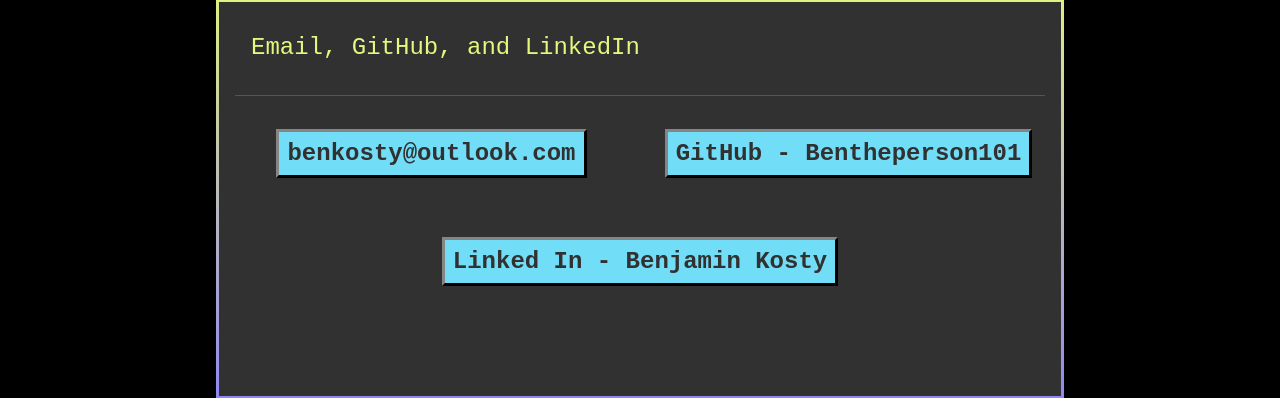
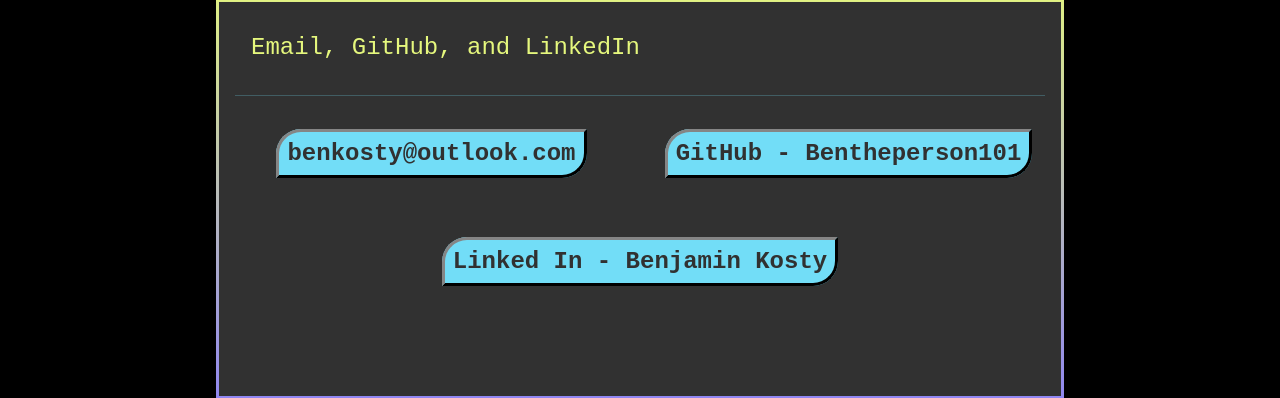
Before and after one commit to Bentheperson101/bentheperson101.github.io, a React (Create React App) app: page /contact in a window 1280 px wide. Shown: the part 357-755 px from the top of the page. Built offline with nearby package versions, Linux system fonts and the light colour scheme.

Commit message:
svg experimenting

```diff
--- a/src/Components/ProjectCard.js
+++ b/src/Components/ProjectCard.js
@@ -16,8 +16,7 @@
                         <img className="w-50 mx-auto d-block rounded proj-pic" src={img} alt="project"></img>
                         <br></br>
                         <p><i>Screenshot from the project</i></p>
-                        {link==="" ? null : <a href={link} className="p-2 mt-5 mb-5 benji-button">Check it out</a>}
-                        <p></p>
+                        <a href={link} className="p-2 mt-5 mb-5 benji-link"  target="_blank" rel="noreferrer">Check it out</a>
                         <br></br>
                     </div>
                 </div>
--- a/src/data.js
+++ b/src/data.js
@@ -16,7 +16,7 @@
     title: "Who I Am",
     text:
     <>
-        <p>I'm Benjamin Kosty, here are some quick facts:</p>
+        {/*<p>I'm Benjamin Kosty, here are some quick facts:</p>
         <div className="row">
             <FactCard
                 fact = {"I am " + age + " years old and my birthday is on August 19th."}
@@ -31,7 +31,7 @@
                 fact = "I have a love for creating  different things and problem solving."
             />
         </div>
-        <br></br>
+        <br></br>*/}
         <p><h5>My Story:</h5>Back in high school I was unsure of my direction in life. I had originally
         planned to become an astronaut, but my grades were not good enough at the time and the
         idea overwhelmed me. I had joined a club with my friends that was technology based, since
@@ -47,6 +47,16 @@
     </>
 }, {
     id: 1,
+    title: "Interests",
+    text:
+     <>
+        <LangBubble
+            langs= {["Gaming", "Anime", "Manga", "Hiking", "Camping", "Exploring", "Music", "Creating"]}
+        />
+        <br></br>
+     </>
+}, {
+    id: 2,
     title: "Tech Knowledge",
     text:
      <>
@@ -61,7 +71,7 @@
         <br></br>
      </>
 }, {
-    id: 2,
+    id: 3,
     title: "Job History",
     text:
         <>
@@ -74,7 +84,7 @@
               active trainer there for new fulfillment employees.</p>
         </>
 }, {
-    id: 3,
+    id: 4,
     title: "Education",
     text:
      <>
@@ -90,7 +100,7 @@
             Introduction to Programming with Python, Java I, Intro to Artificial Intelligence, and Intro to Game Programming.</p>
      </>
 }, {
-    id: 4,
+    id: 5,
     title: "Resume",
     text: 'link here idk'
 }];
--- a/src/index.css
+++ b/src/index.css
@@ -86,13 +86,12 @@
   font-size: 1.2em;
 }
 .tab-list-item:hover {
-  background-color: #E5F77D;
-  color:#313131
+  border-color: #E5F77D;
 }
 .selected-tab-list-item {
   width:100%;
-  background-color: #E5F77D;
-  border: 3px outset #313131;
+  background-color: #8B80F9;
+  border: 3px inset #313131;
   font-weight: bold;
   font-size: 1.2em;
 }
@@ -104,17 +103,19 @@
   min-height: 50vh;
 }
 
-.benji-button {
+.benji-link {
   color: #313131;
   background-color: #72DDF7;
   border: 3px outset #313131;
   font-weight: bold;
   text-decoration: none;
   font-size: 1.5em;
+  border-top-left-radius: 25px;
+  border-bottom-right-radius: 25px;
 }
 
-.benji-button:hover {
-  background-color: #8B80F9;
+.benji-link:hover {
+  background-color: #e5f77d;
 }
 
 .proj-pic {
--- a/src/pages/Contact.js
+++ b/src/pages/Contact.js
@@ -1,6 +1,6 @@
 import ContentCard from "../Components/ContentCard";
 
-export default function Contact() {
+const Contact = () => {
     return (
         <div className="p-3">
             <ContentCard
@@ -8,17 +8,19 @@
                 content={
                     <div className="row my-auto text-center">
                         <div className="col my-4">
-                            <a href="mailto:benkosty@outlook.com" className="p-2 my-5 benji-button">benkosty@outlook.com</a> <br></br>
+                            <a href="mailto:benkosty@outlook.com" className="p-2 my-5 benji-link">benkosty@outlook.com</a> <br></br>
                         </div>
                         <div className="col my-4">
-                            <a href="https://github.com/Bentheperson101" className="p-2 my-5 benji-button" target="_blank" rel="noreferrer"><b>GitHub - Bentheperson101</b></a> <br></br><br></br>
+                            <a href="https://github.com/Bentheperson101" className="p-2 my-5 benji-link" target="_blank" rel="noreferrer"><b>GitHub - Bentheperson101</b></a> <br></br><br></br>
                         </div>
                         <div className="col my-4 text-nowrap">
-                            <a href="https://www.linkedin.com/in/benjamin-kosty-7a6229321/" className="p-2 my-5 benji-button" target="_blank" rel="noreferrer"><b>Linked In - Benjamin Kosty</b></a>
+                            <a href="https://www.linkedin.com/in/benjamin-kosty-7a6229321/" className="p-2 my-5 benji-link" target="_blank" rel="noreferrer"><b>Linked In - Benjamin Kosty</b></a>
                         </div>
                     </div>
                 }
             />
         </div>
-    );
+    )
 };
+
+export default Contact;
--- a/src/pages/Home.js
+++ b/src/pages/Home.js
@@ -19,6 +19,16 @@
                         <p>Looking for an internship while finishing my degree and working at Target. Anything related to
                         software development or web development is the goal, I need experience.</p>
                         <br></br>
+                        <svg fill="#313131" width="100" height="auto" viewBox="0 0 150 150">
+                            {//<rect width="50" height="50" x="25px" y="25" style={{strokeWidth:"3", stroke:"red"}}></rect>
+                            }
+                            <polyline points="150 50, 140 50, 75 5, 10 50, 0 50, 10 50, 10 150, 0 150, 150 150, 140 150, 140 50" style={{fill:"none", strokeWidth:"5", stroke:"red"}}></polyline>
+                        </svg>
+
+
+                        <svg fill="#313131" width="100" height="100" >
+                            <path d="M 85 35 50 5 15 35 25 25 25 75 75 75 75 25" style={{strokeWidth:"5", stroke:"red"}}></path>
+                        </svg>
                     </div>
                 }
             />
```
